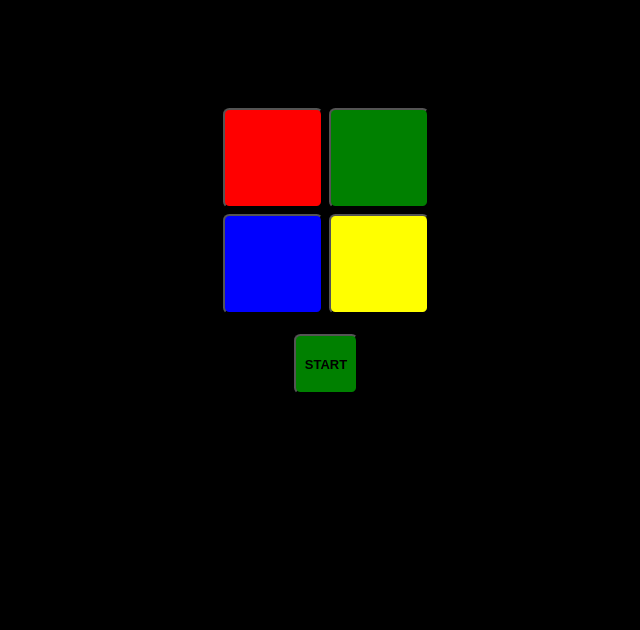
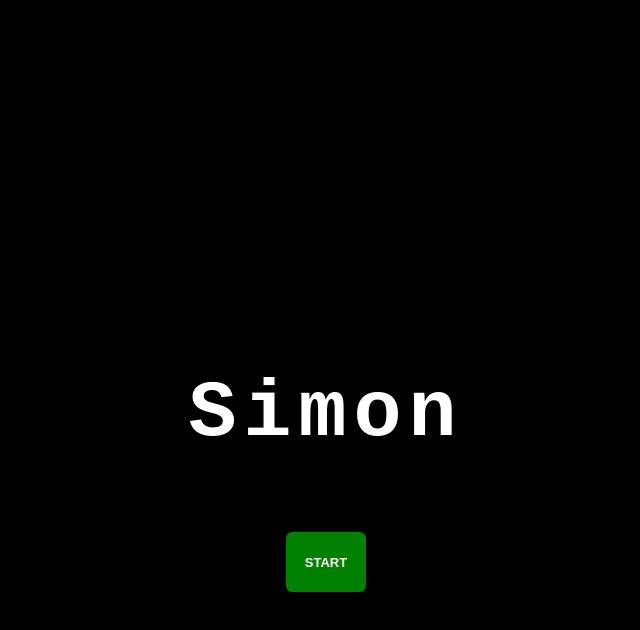
Before and after one commit to shai95670/simon, a plain HTML site: page index.html in a window 1280 px wide. Shown: the whole page, without its empty margins (314-954 px from the left). Drawn offline with nearby package versions, Linux system fonts and the light colour scheme.

Commit message:
almost final update to the games code

```diff
--- a/index.html
+++ b/index.html
@@ -10,16 +10,16 @@
         <meta name="description" content="">
         <meta name="viewport" content="width=device-width, initial-scale=1">
         <link rel="stylesheet" href="style.css">
-        <link rel="stylesheet" href="https://cdnjs.cloudflare.com/ajax/libs/animate.css/3.7.2/animate.min.css">
     </head>
     <body>
         <div class="container">
-            <div class="grid-container" id="simon">
+            <div class="grid-container hide" id="simon">
                 <button class="red box" id="red-box" onclick="playerClickedColor('red')"></button>
                 <button class="green box" id="green-box" onclick="playerClickedColor('green')"></button>
                 <button class="blue box" id="blue-box" onclick="playerClickedColor('blue')"></button>
                 <button class="yellow box" id="yellow-box" onclick="playerClickedColor('yellow')"></button>
             </div>
+            <h1 id="simon-logo">Simon</h1>
             <button id="startButton" class="start-btn" onclick="startGame()">Start</button>
             <p id="game-over-phrase" class="hide">Game Over, Please Press "START" Button</p>
         </div>
--- a/script.js
+++ b/script.js
@@ -7,9 +7,12 @@ const colorSoundsUrls = {
   blue: "https://s3.amazonaws.com/freecodecamp/simonSound3.mp3",
   yellow: "https://s3.amazonaws.com/freecodecamp/simonSound4.mp3",
 };
+const colors = ['red', 'green', 'blue', 'yellow'];
+
 const startButton = document.querySelector('#startButton');
 const gameOverPharase = document.querySelector('#game-over-phrase');
-const colors = ['red', 'green', 'blue', 'yellow'];
+const simon = document.querySelector('#simon');
+const simonLogo = document.querySelector('#simon-logo');
 
 const isPickMatch = (color) => {
   const currentPlayerPickIndex = playerPicks.length - 1;
@@ -38,8 +41,9 @@ const playerClickedColor = (color) => {
     playerPicks = [];
     gameOverPharase.classList.remove('hide');
     startButton.classList.remove('hide');
+    simon.classList.add('hide');
   };
-}
+};
 
 const toggleDisableSimonBoxes = () => {
   const simonBoxes = document.querySelectorAll(`.box`);
@@ -84,5 +88,7 @@ const playSimonTurn = () => {
 const startGame = () => {
   startButton.classList.add('hide');
   gameOverPharase.classList.add('hide');
+  simonLogo.classList.add('hide');
+  simon.classList.remove('hide');
   playSimonTurn();
 };
--- a/style.css
+++ b/style.css
@@ -4,6 +4,7 @@ body {
 
 button {
   border-radius: 0.4rem;
+  border: none
 }
 
 .container {
@@ -47,11 +48,11 @@ button {
     border-radius: 0.4rem;
     text-transform: uppercase;
     background-color: green;
-    color: black;
+    color: white;
     font-weight: 900;
     font-size: 13px;
     cursor: pointer;
-    width: 4rem;
+    width: 5rem;
 }
 
 #game-over-phrase {
@@ -59,8 +60,11 @@ button {
   font-size: 1.4rem
 }
 
-.show {
-  visibility: visible;
+#simon-logo {
+  font-size: 5rem;
+  color: white;
+  font-family: monospace;
+  letter-spacing: 7px;
 }
 
 .hide {
```
